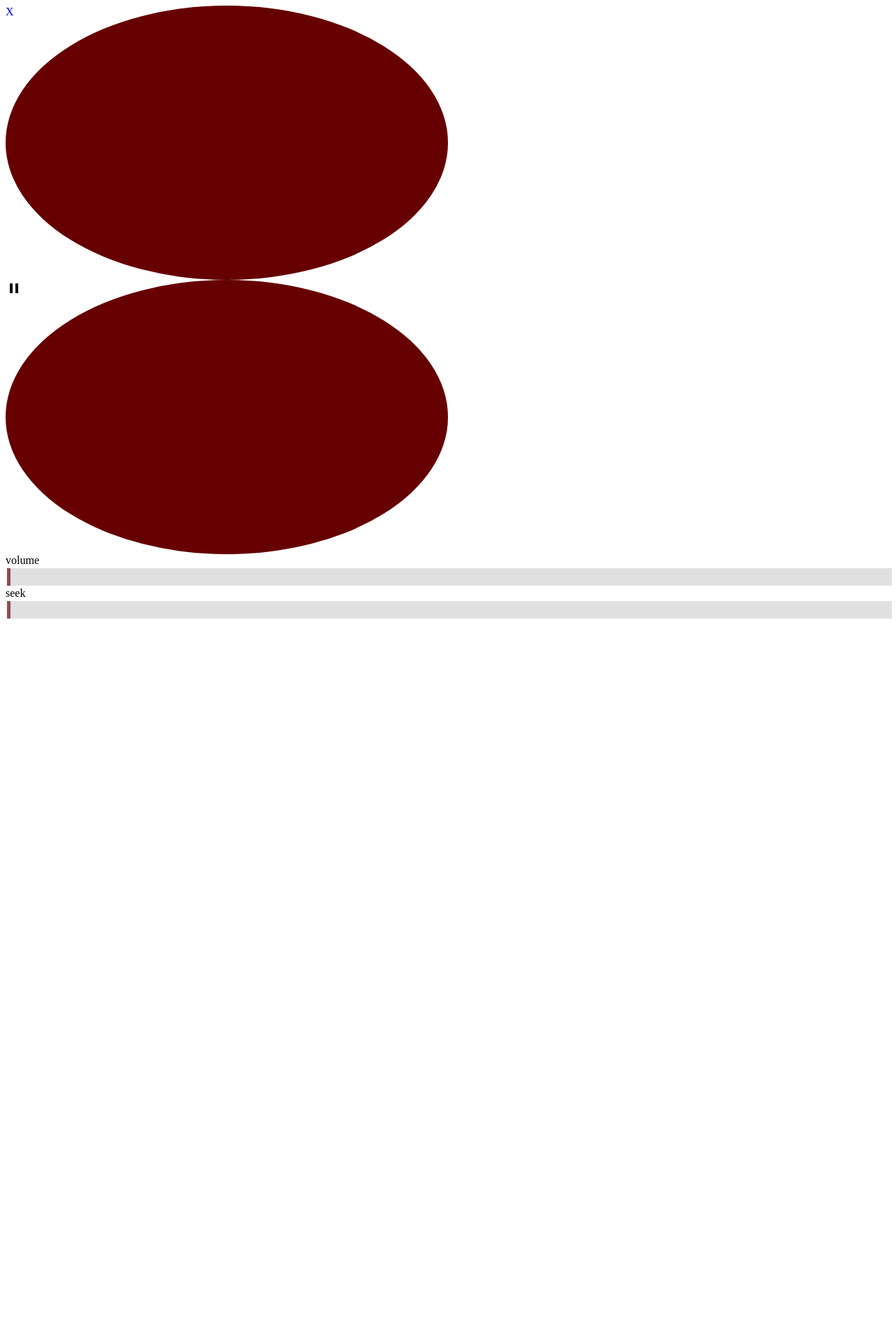
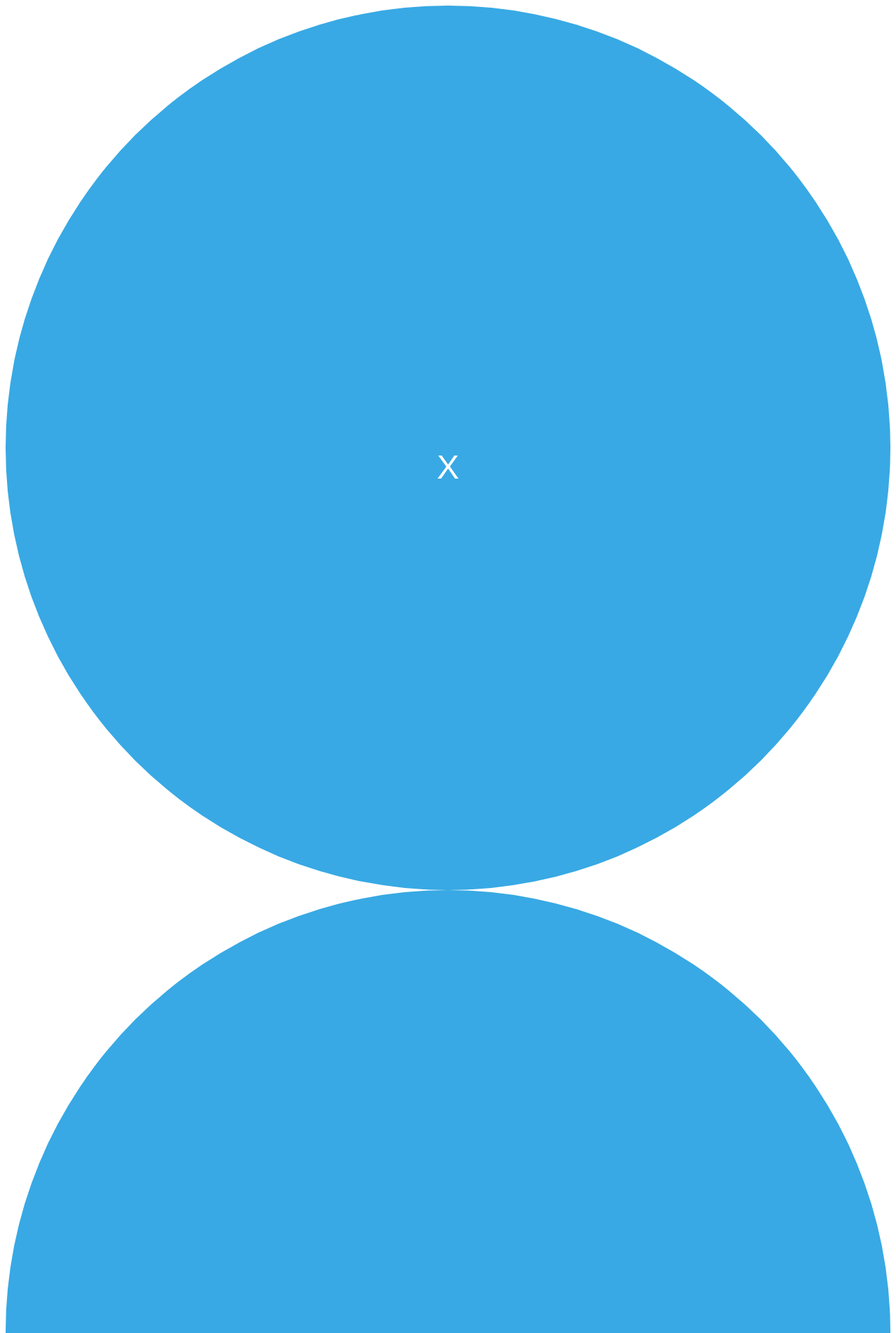
Before and after one commit to nfalke-/pi-media-server, a Flask app: template templates/control.html in a window 1280 px wide. Shown: the top 1905 px of the page at 70% size. Before the commit the page ends 884 px from the top, so only its background shows below. Run offline with Flask 2, Linux system fonts and the light colour scheme; the template is opened without the code that fills it: most values are stand-ins (such as "Sample title", 1, 10 or a date in 2020); data that the repository does not hold is empty.

Commit message:
button-style

```diff
--- a/templates/control.html
+++ b/templates/control.html
@@ -37,13 +37,29 @@
           background: #660000;
           cursor: pointer;
         }
+        .wrapper {
+          width:50%
+        }
 
         .button {
-          height: 50%;
-          width: 50%;
-          background-color: #660000;
-          border-radius: 100%;
+          position: relative;
           display: inline-block;
+          width: 100%;
+          height: 0;
+          padding: 50% 0;
+          border-radius: 50%;
+
+          /* Just making it pretty */
+          @shadow: rgba(0, 0, 0, .1);
+          @shadow-length: 4px;
+          -webkit-box-shadow: 0 @shadow-length 0 0 @shadow;
+                  box-shadow: 0 @shadow-length 0 0 @shadow;
+          text-shadow: 0 @shadow-length 0 @shadow;
+          background: #38a9e4;
+          color: white;
+          font-family: Helvetica, Arial Black, sans;
+          font-size: 48px;
+          text-align: center;
         }
     </style>
 
@@ -65,7 +81,6 @@
 </head>
 <body>
     <a href='/control?quit=True'><div class="button">X</div></a>
-    <br/>
     <div class="button" onclick="control({ pause: true })"><i class="material-icons">pause</i></div>
     <br/>
     <span>volume</span>
```
